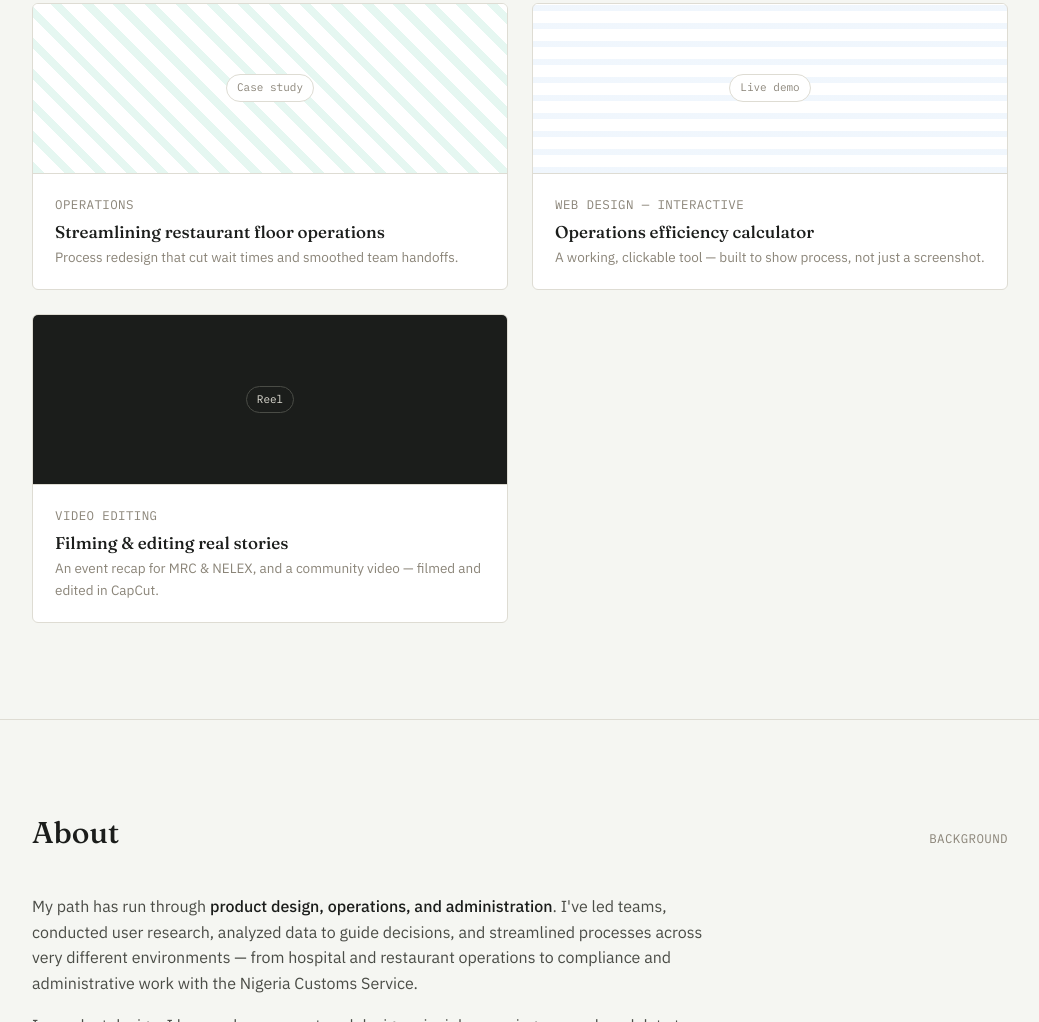
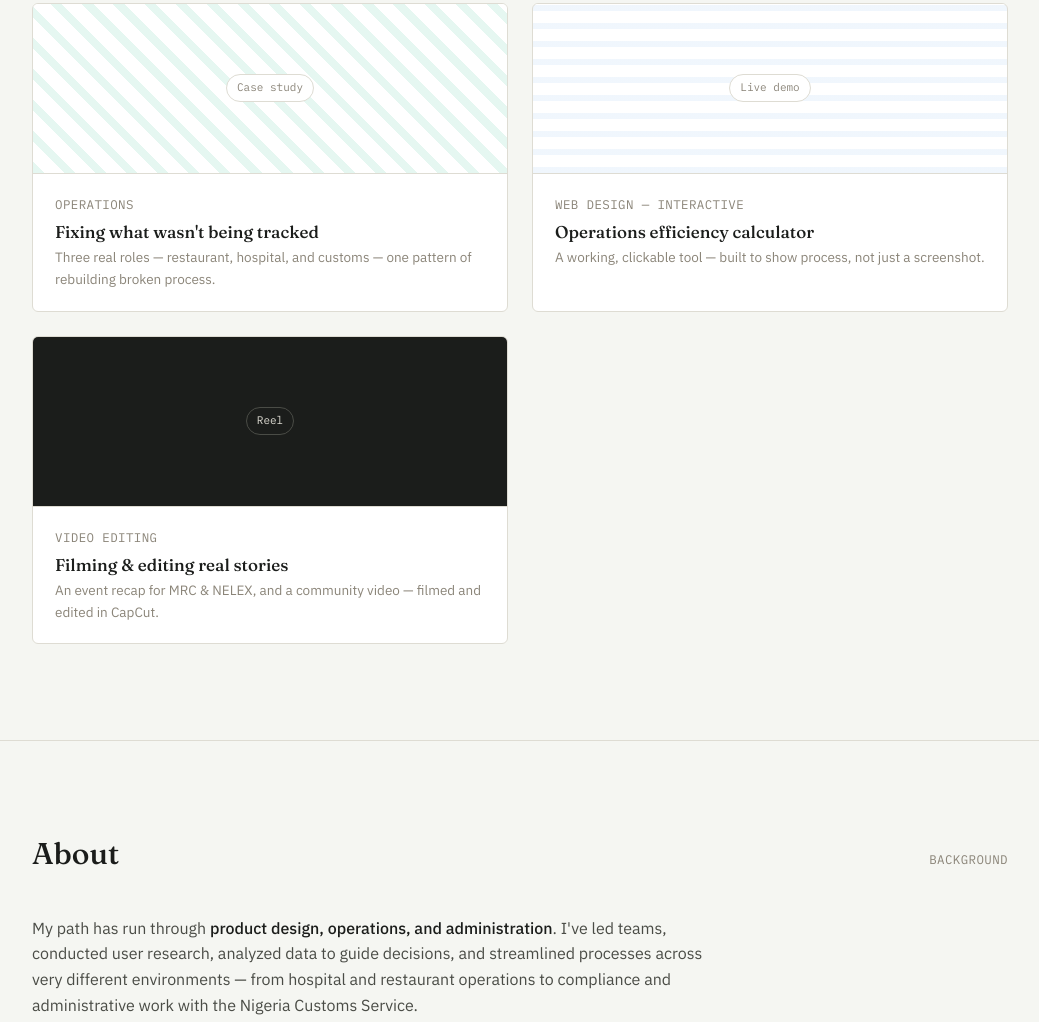
Before and after one commit to GeneralB-dev/my-portfolio, a plain HTML site: page index.html in a window 1280 px wide. Shown: the part 1247-2269 px from the top of the page, without its empty margins (120-1159 px from the left). Drawn offline with Linux system fonts and the light colour scheme.

Commit message:
Add files via upload

```diff
--- a/index.html
+++ b/index.html
@@ -98,8 +98,8 @@
           <div class="case-thumb ops"><span class="tag-mono">Case study</span></div>
           <div class="case-body">
             <span class="mono">Operations</span>
-            <h3>Streamlining restaurant floor operations</h3>
-            <p>Process redesign that cut wait times and smoothed team handoffs.</p>
+            <h3>Fixing what wasn't being tracked</h3>
+            <p>Three real roles — restaurant, hospital, and customs — one pattern of rebuilding broken process.</p>
           </div>
         </a>
 
```
